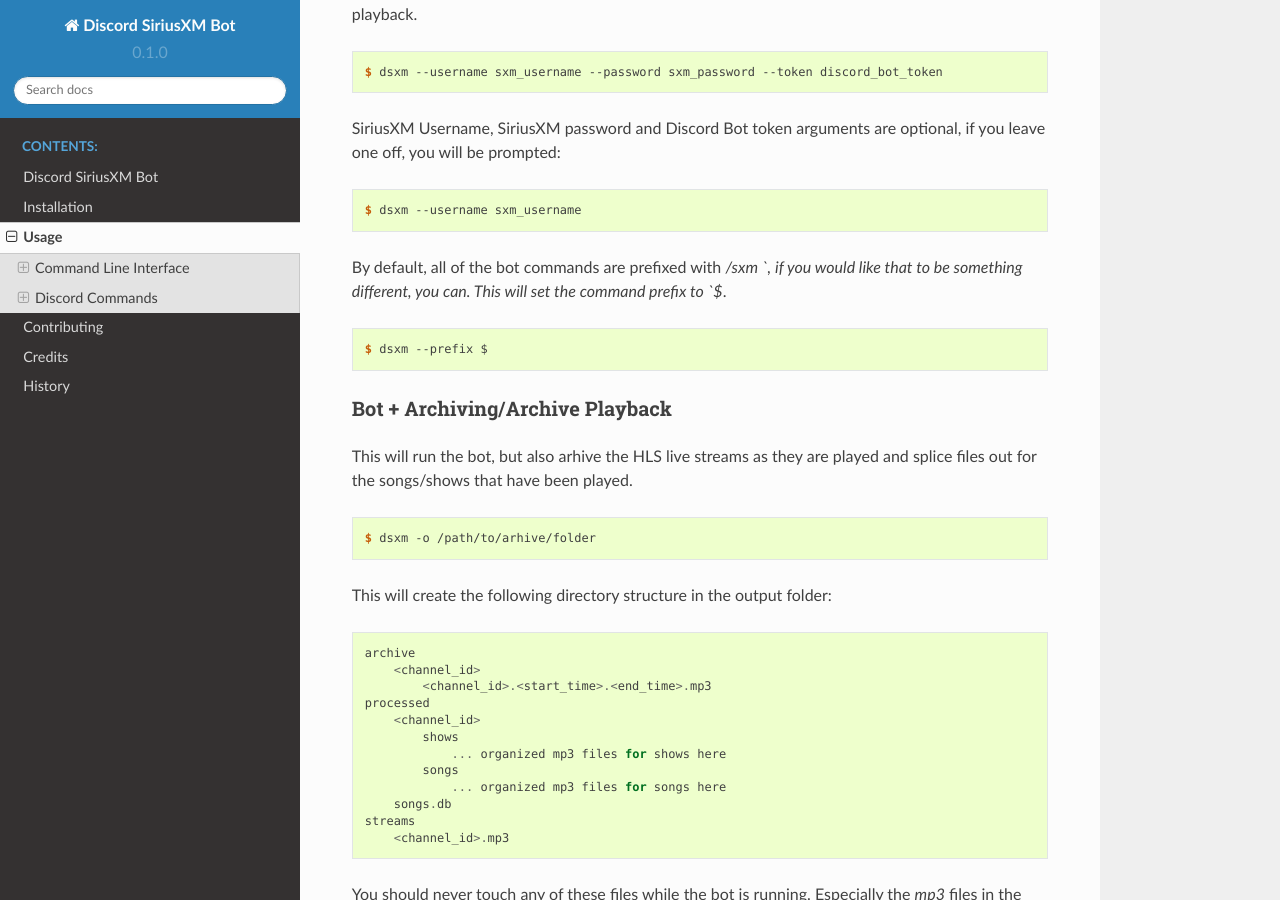
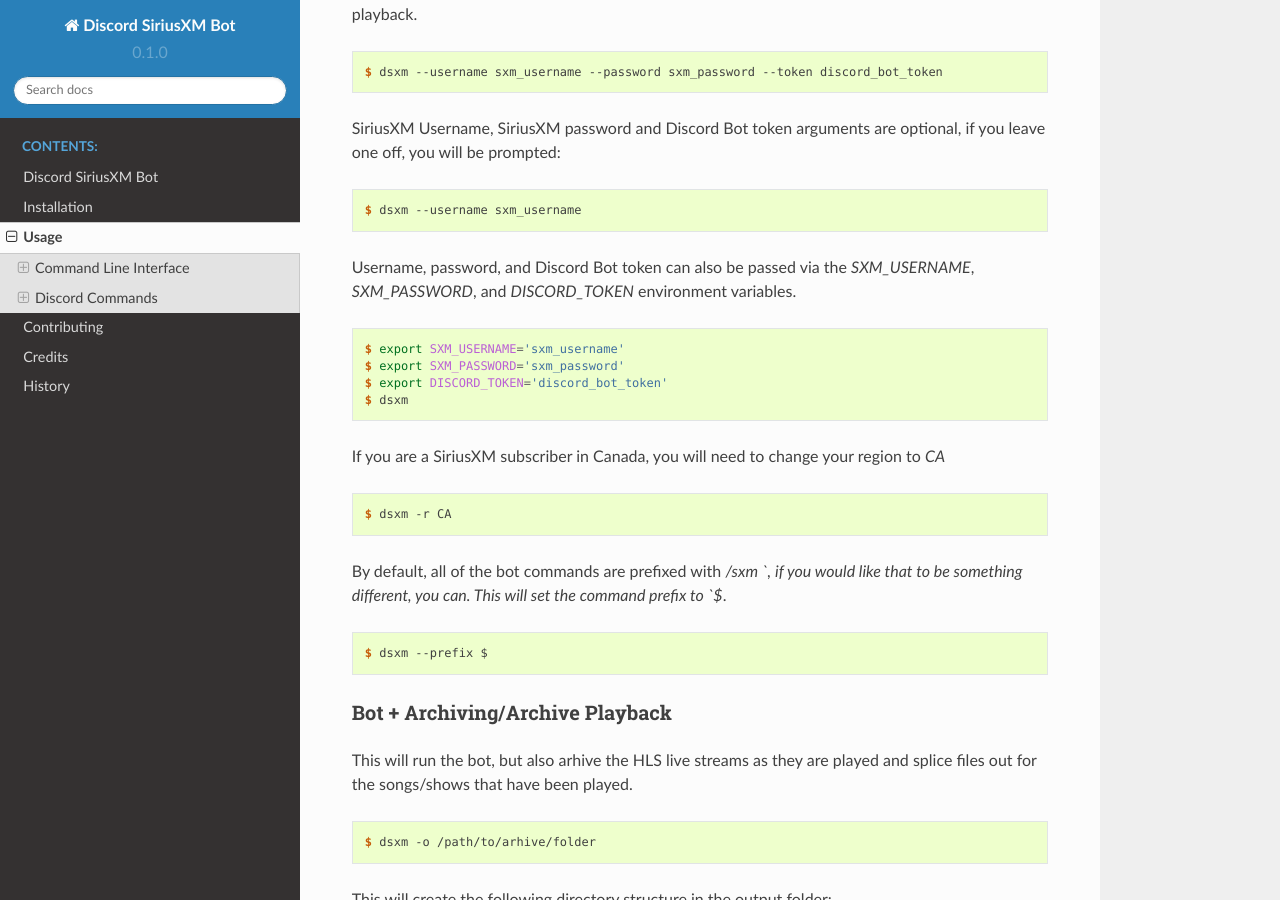
Before and after one commit to AngellusMortis/sxm-player, a Sphinx documentation site: the page built from docs/usage.rst, in a window 1280 px wide and 900 px high, scrolled down 452 px. Built offline with Sphinx 7.4.7 and the Read the Docs theme 2.0.0, drawn with Linux system fonts in a browser that asks for light colours.

```diff
--- a/docs/usage.rst
+++ b/docs/usage.rst
@@ -30,6 +30,23 @@ optional, if you leave one off, you will be prompted:
 .. code-block:: console
 
     $ dsxm --username sxm_username
+
+Username, password, and Discord Bot token can also be passed via the
+`SXM_USERNAME`, `SXM_PASSWORD`, and `DISCORD_TOKEN` environment variables.
+
+.. code-block:: console
+
+    $ export SXM_USERNAME='sxm_username'
+    $ export SXM_PASSWORD='sxm_password'
+    $ export DISCORD_TOKEN='discord_bot_token'
+    $ dsxm
+
+If you are a SiriusXM subscriber in Canada, you will need to change your
+region to `CA`
+
+.. code-block:: console
+
+    $ dsxm -r CA
 
 By default, all of the bot commands are prefixed with `/sxm `, if you would
 like that to be something different, you can. This will set the command prefix
```
Also changed, not shown: 1 other file.
